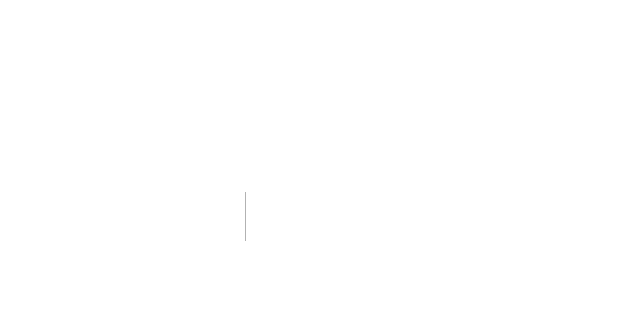
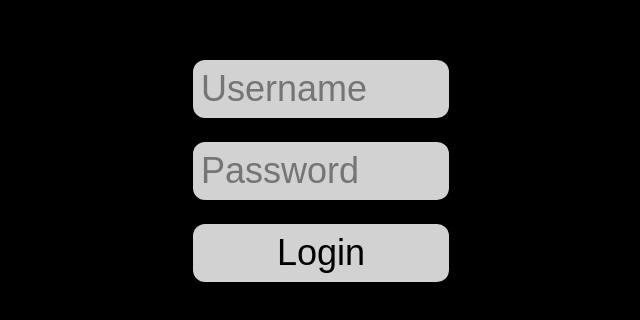
Before and after one commit to flyjeray/blogbuilder, a Next.js app in the folder frontend/blogbuilder/: page /admin/login in a window 1280 px wide. Before the commit this address had no page. Shown: the part 184-504 px from the top of the page, without its empty margins (319-959 px from the left). Built offline with nearby package versions, Linux system fonts and the light colour scheme.

Commit message:
[front] basic styling and components, admin login layout

```diff
--- /dev/null
+++ b/frontend/blogbuilder/src/app/admin/login/page.tsx
@@ -0,0 +1,45 @@
+'use client';
+
+import TextInput from '@/shared/components/TextInput';
+import styles from './styles.module.scss';
+import Button from '@/shared/components/Button';
+import { ChangeEvent, useState } from 'react';
+
+type FormData = {
+  username?: string;
+  password?: string;
+}
+
+const AdminLoginPage = () => {
+  const [formData, setFormData] = useState<FormData>({});
+
+  const handleInputChange = (data: ChangeEvent<HTMLInputElement>) => {
+    setFormData(prev => ({
+      ...prev,
+      [data.target.name]: data.target.value
+    }))
+  }
+
+  const handleSubmit = () => {
+    console.log('Data:', formData);
+  }
+
+  return (
+    <main className={styles.container}>
+      <TextInput
+        name="username"
+        placeholder="Username"
+        onChange={handleInputChange}
+      />
+      <TextInput
+        name="password"
+        placeholder="Password"
+        type="password"
+        onChange={handleInputChange}
+      />
+      <Button onClick={handleSubmit}>Login</Button>
+    </main>
+  )
+}
+
+export default AdminLoginPage;
--- /dev/null
+++ b/frontend/blogbuilder/src/app/admin/login/styles.module.scss
@@ -0,0 +1,11 @@
+.container {
+  display: flex;
+  flex-direction: column;
+  gap: 24px;
+
+  align-items: center;
+  justify-content: center;
+
+  width: 256px;
+  margin: 25vh auto 0;
+}
--- a/frontend/blogbuilder/src/app/globals.css
+++ b/frontend/blogbuilder/src/app/globals.css
@@ -1,4 +1,8 @@
 html {
+  display: flex;
+  flex-direction: column;
+  gap: 36px;
+  padding: 36px;
   background-color: black;
 }
 
--- /dev/null
+++ b/frontend/blogbuilder/src/shared/colors.module.scss
@@ -0,0 +1,2 @@
+$accent: #69c700;
+$componentBackground: #d2d2d2;
--- /dev/null
+++ b/frontend/blogbuilder/src/shared/components/Button/index.tsx
@@ -0,0 +1,12 @@
+import { HTMLProps } from "react";
+import styles from './styles.module.scss';
+
+type Props = HTMLProps<HTMLButtonElement>;
+
+const Button = (props: Props) => {
+  return (
+    <button className={styles.button} {...props} type="button" />
+  )
+}
+
+export default Button;
--- /dev/null
+++ b/frontend/blogbuilder/src/shared/components/Button/styles.module.scss
@@ -0,0 +1,18 @@
+@import '../../colors.module.scss';
+
+.button {
+  width: 100%;
+
+  color: black;
+  background-color: $componentBackground;
+  transition: all 0.15s;
+  border: none;
+  border-radius: 12px;
+  font-size: 36px;
+  padding: 8px;
+
+  &:hover {
+    cursor: pointer;
+    background-color: $accent;
+  }
+}
--- /dev/null
+++ b/frontend/blogbuilder/src/shared/components/TextInput/index.tsx
@@ -0,0 +1,14 @@
+import { HTMLProps } from "react"
+import styles from './styles.module.scss';
+
+type Props = HTMLProps<HTMLInputElement>;
+
+const TextInput = (props: Props) => {
+  return (
+    <div style={{ position: 'relative' }}>
+      <input className={styles.input} {...props} />
+    </div>
+  )
+}
+
+export default TextInput;
--- /dev/null
+++ b/frontend/blogbuilder/src/shared/components/TextInput/styles.module.scss
@@ -0,0 +1,18 @@
+@import '../../colors.module.scss';
+
+$padding: 8px;
+
+.input {
+  padding: $padding;
+  background-color: $componentBackground;
+  width: calc(100% - ($padding * 2));
+  border-radius: 12px;
+  font-size: 36px;
+  caret-color: $accent;
+  border: none;
+
+  &:focus {
+    outline: 1px solid $accent;
+    outline-offset: 4px;
+  }
+}
```
Also changed, not shown: 1 other file (tests, documents, lock files or other folders).
